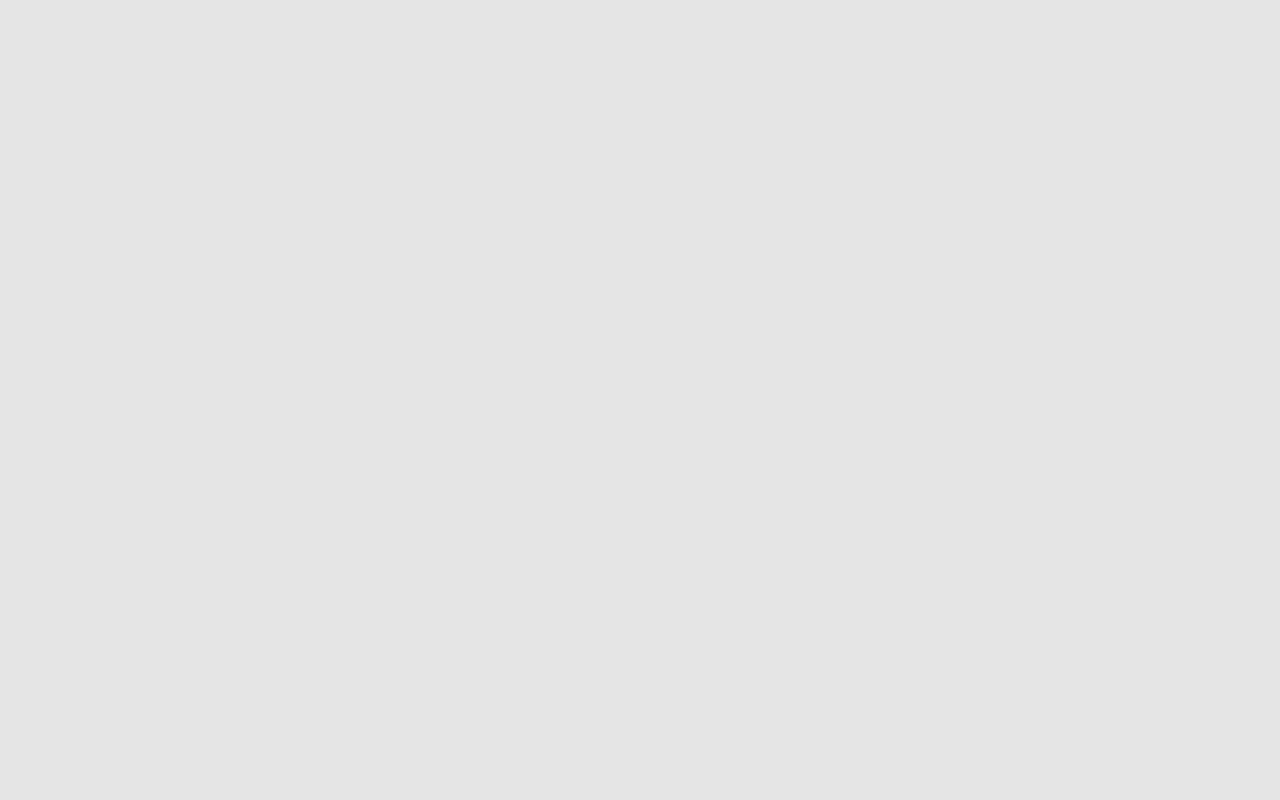
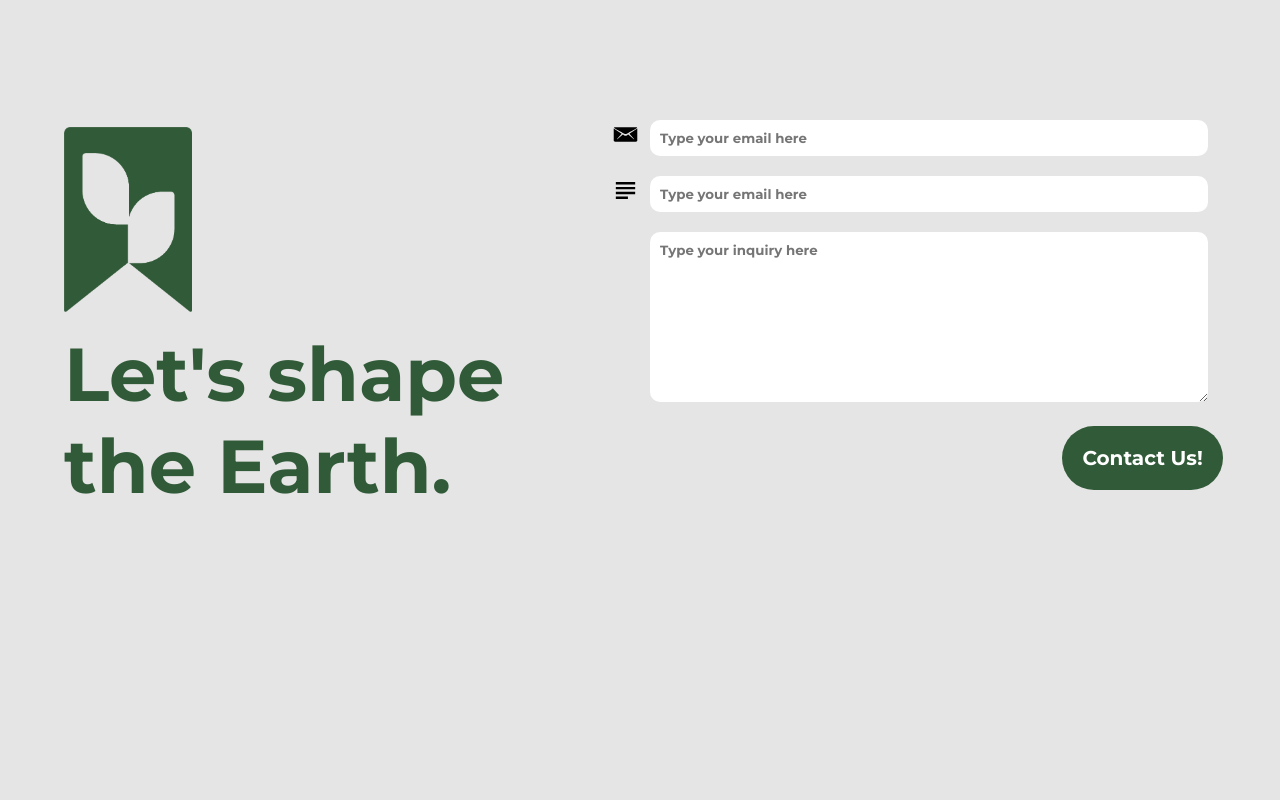
Before and after one commit to lisazhao30/CuraEarth, a React (Create React App) app: page / in a window 1280 px wide. Shown: the part 2240-3040 px from the top of the page. After the commit the page ends 2752 px from the top, so only its background shows below. Built offline with nearby package versions, Linux system fonts and the light colour scheme.

Commit message:
fixed some things about css

```diff
--- a/src/components/Contact/Contact.css
+++ b/src/components/Contact/Contact.css
@@ -1,6 +1,5 @@
 #contact-container {
     position: relative;
-    margin-top:90%;
     width: 100%;
     height: 50%;
 }
--- a/src/css/about.css
+++ b/src/css/about.css
@@ -3,8 +3,8 @@
 
 body {
     color: #F1F1EE;
-    margin: 0 auto;
-} /* not sure if this did anything lol */
+    margin-bottom: 0;
+}
 
 .title {
     font-family: 'Montserrat';
@@ -47,7 +47,6 @@ body {
     justify-content: flex-start;
     flex-flow: row wrap;
     border-top: 15vh solid #315A38;
-    margin: 0;
     overflow: hidden; /*hides any overflow (godbless) */
 }
 
```
